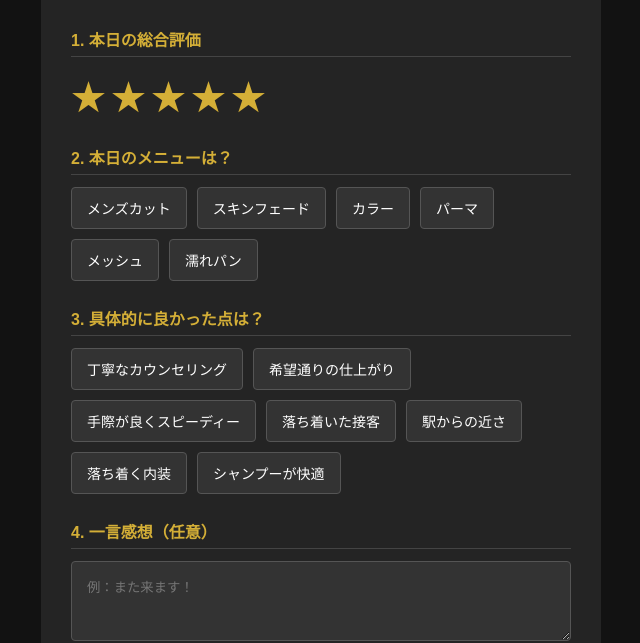
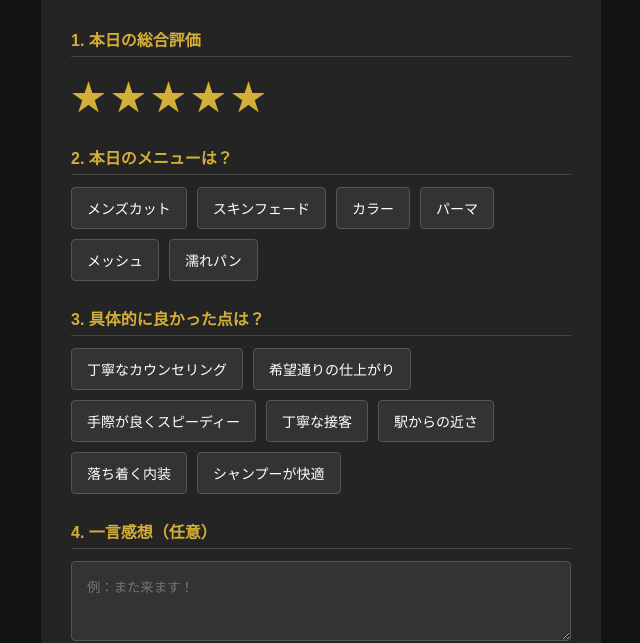
Before and after one commit to kenken1227h-creator/kamiza-review2, a website: page public/index.html in a window 1280 px wide. Shown: the part 193-836 px from the top of the page, without its empty margins (319-959 px from the left). Drawn offline with Linux system fonts and the light colour scheme.

Commit message:
Update index.html

```diff
--- a/public/index.html
+++ b/public/index.html
@@ -107,7 +107,7 @@
     { id: "p1", ja: "丁寧なカウンセリング", en: "Careful counseling", ko: "꼼꼼한 상담", zh_cn: "细致的咨询", zh_tw: "仔細的諮詢" },
     { id: "p2", ja: "希望通りの仕上がり", en: "Finish as imagined", ko: "원하던 스타일 완성", zh_cn: "符合预期的效果", zh_tw: "符合預期的效果" },
     { id: "p3", ja: "手際が良くスピーディー", en: "Efficiency", ko: "빠르고 능숙함", zh_cn: "手法娴熟", zh_tw: "手法俐落" },
-    { id: "p4", ja: "落ち着いた接客", en: "Friendly atmosphere", ko: "편안한 분위기", zh_cn: "轻松的氛围", zh_tw: "輕鬆的氛圍" },
+    { id: "p4", ja: "丁寧な接客", en: "Friendly atmosphere", ko: "편안한 분위기", zh_cn: "轻松的氛围", zh_tw: "輕鬆的氛圍" },
     { id: "p5", ja: "駅からの近さ", en: "Close to the station", ko: "역에서 가까움", zh_cn: "离车站近", zh_tw: "離車站近" },
     { id: "p6", ja: "落ち着く内装", en: "Relaxing interior", ko: "편안한 인테리어", zh_cn: "舒适的内饰", zh_tw: "舒適的裝潢" }, // ★ ここを変更しました
     { id: "p7", ja: "シャンプーが快適", en: "Comfortable shampoo", ko: "시원한 샴푸", zh_cn: "舒适的洗发", zh_tw: "舒服的洗髮" }
```
